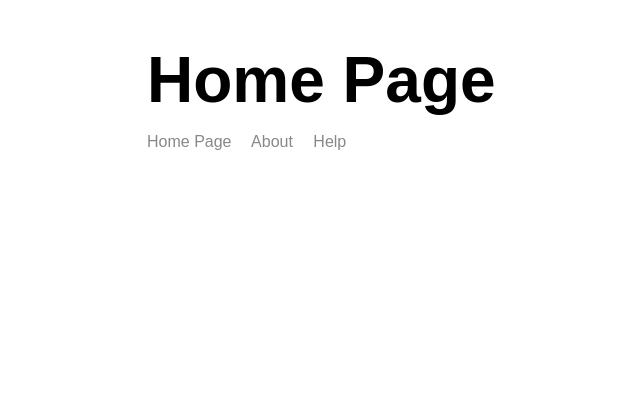
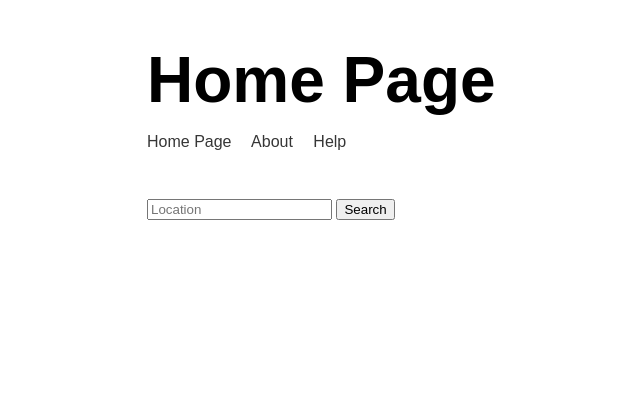
Before and after one commit to mustafakbaser/js-express-web-server, a Node server app: page / in a window 1280 px wide. Shown: the top 420 px of the page, without its empty margins (168-808 px from the left). Run offline with Node 20, Linux system fonts and the light colour scheme.

Commit message:
Search Logic

```diff
--- a/package.json
+++ b/package.json
@@ -11,6 +11,7 @@
   "license": "ISC",
   "dependencies": {
     "express": "^4.17.3",
-    "hbs": "^4.2.0"
+    "hbs": "^4.2.0",
+    "request": "^2.88.0"
   }
 }
--- a/public/css/styles.css
+++ b/public/css/styles.css
@@ -26,17 +26,18 @@ header {
   margin-bottom: 48px;
 }
 
+header a {
+    color: #363636;
+    margin-right: 16px;
+    margin-bottom: 20px;
+    text-decoration: none;
+}
+
 h1 {
   font-size: 64px;
   margin-bottom: 16px;
 }
 
-header a {
-    color: #888888;
-    margin-right: 16px;
-    text-decoration: none;
-}
-
 .portrait {
     width: 250px;
 }
--- a/src/app.js
+++ b/src/app.js
@@ -1,7 +1,8 @@
 const path = require('path')
 const express = require('express')
 const hbs = require('hbs')
-const { title } = require('process')
+const geocode = require('./utils/geocode')
+const forecast = require('./utils/forecast')
 
 //nodemon src/app.js -e js,hbs
 
@@ -10,8 +11,8 @@ const app = express()
 
 //Define paths for Express config
 const publicDirectoryPath = path.join(__dirname, '../public')
-const viewsPath = path.join(__dirname,'../templates/views') //if we need to change views folder name, we need to define it here (for example templates)
-const partialsPath = path.join(__dirname,'../templates/partials')
+const viewsPath = path.join(__dirname, '../templates/views') //if we need to change views folder name, we need to define it here (for example templates)
+const partialsPath = path.join(__dirname, '../templates/partials')
 
 //Setup handlebard engine and view location
 app.set('view engine', 'hbs')
@@ -49,16 +50,44 @@ app.get('/help', (req, res) => {
 })
 
 app.get('/weather', (req, res) => {
-    res.send({
-        location: 'Izmir, Turkey',
-        forecast: 'Partly cloud and 3 degrees.'
+    if (!req.query.address) {
+        return res.send({
+            error: 'You must specify an address!'
+        })
+    }
+
+    geocode(req.query.address, (error, { latitude, longitude, location } = {}) => {
+        if (error) {
+            return res.send({ error })
+        }
+        forecast(latitude, longitude, (error, forecastData) => {
+            if (error) {
+                return res.send({ error })
+            }
+            res.send({
+                forecast: forecastData,
+                location: location,
+                address: req.query.address
+            })
+        })
     })
+    // res.send({
+    //     location: 'Izmir, Turkey',
+    //     forecast: 'Partly cloud and 3 degrees.',
+    //     address: req.query.address
+    // })
 })
 
+//weather?address=izmir
+
 app.get('/products', (req, res) => {
-    res.send({
-        products: []
-    })
+    if (!req.query.search) {
+        return res.send({
+            error: 'You must provide a search term!'
+        })
+    }
+
+    console.log(req.query.search)
 })
 
 // 404 Page
@@ -75,7 +104,7 @@ app.get('/help/*', (req, res) => {
     res.send('Help article cannot be found!')
 })
 
-app.get('/help/*', (req, res)=>{
+app.get('/help/*', (req, res) => {
     res.render('404', {
         title: '404',
         name: 'Mustafa Baser',
--- /dev/null
+++ b/src/utils/forecast.js
@@ -0,0 +1,17 @@
+const request = require('request')
+
+const forecast = (latitude, longitude, callback) => {
+    const url = 'https://api.darksky.net/forecast/9d1465c6f3bb7a6c71944bdd8548d026/' + latitude + ',' + longitude
+
+    request({ url, json: true }, (error, { body }) => {
+        if (error) {
+            callback('Unable to connect to weather service!', undefined)
+        } else if (body.error) {
+            callback('Unable to find location', undefined)
+        } else {
+            callback(undefined, body.daily.data[0].summary + ' It is currently ' + body.currently.temperature + ' degress out. This high today is ' + body.daily.data[0].temperatureHigh + ' with a low of ' + body.daily.data[0].temperatureLow + '. There is a ' + body.currently.precipProbability + '% chance of rain.')
+        }
+    })
+}
+
+module.exports = forecast
--- /dev/null
+++ b/src/utils/geocode.js
@@ -0,0 +1,22 @@
+const request = require('request')
+
+const geocode = (address, callback) => {
+    const token = 'pk.eyJ1IjoiY2FsdmFkb3NlciIsImEiOiJjbDBtZDVkbXoxM204M2Ruc24xNHhvN2p0In0.okOISoX2yrTS3IRypNTkpQ'
+    const url = 'https://api.mapbox.com/geocoding/v5/mapbox.places/' + encodeURIComponent(address) + '.json?access_token=' + token + '&limit=1'
+
+    request({ url, json: true }, (error, { body }) => {
+        if (error) {
+            callback('Unable to connect to location services!', undefined)
+        } else if (body.features.length === 0) {
+            callback('Unable to find location. Try another search.', undefined)
+        } else {
+            callback(undefined, {
+                latitude: body.features[0].center[1],
+                longitude: body.features[0].center[0],
+                location: body.features[0].place_name
+            })
+        }
+    })
+}
+
+module.exports = geocode
--- a/templates/views/index.hbs
+++ b/templates/views/index.hbs
@@ -11,6 +11,11 @@
 <body>
     <div class="main-content">
         {{>header}}
+
+        <form>
+            <input placeholder="Location">
+            <button>Search</button>
+        </form>
     </div>
 
     {{>footer}}
```
Also changed, not shown: public/js/app.js, 1 other file.
